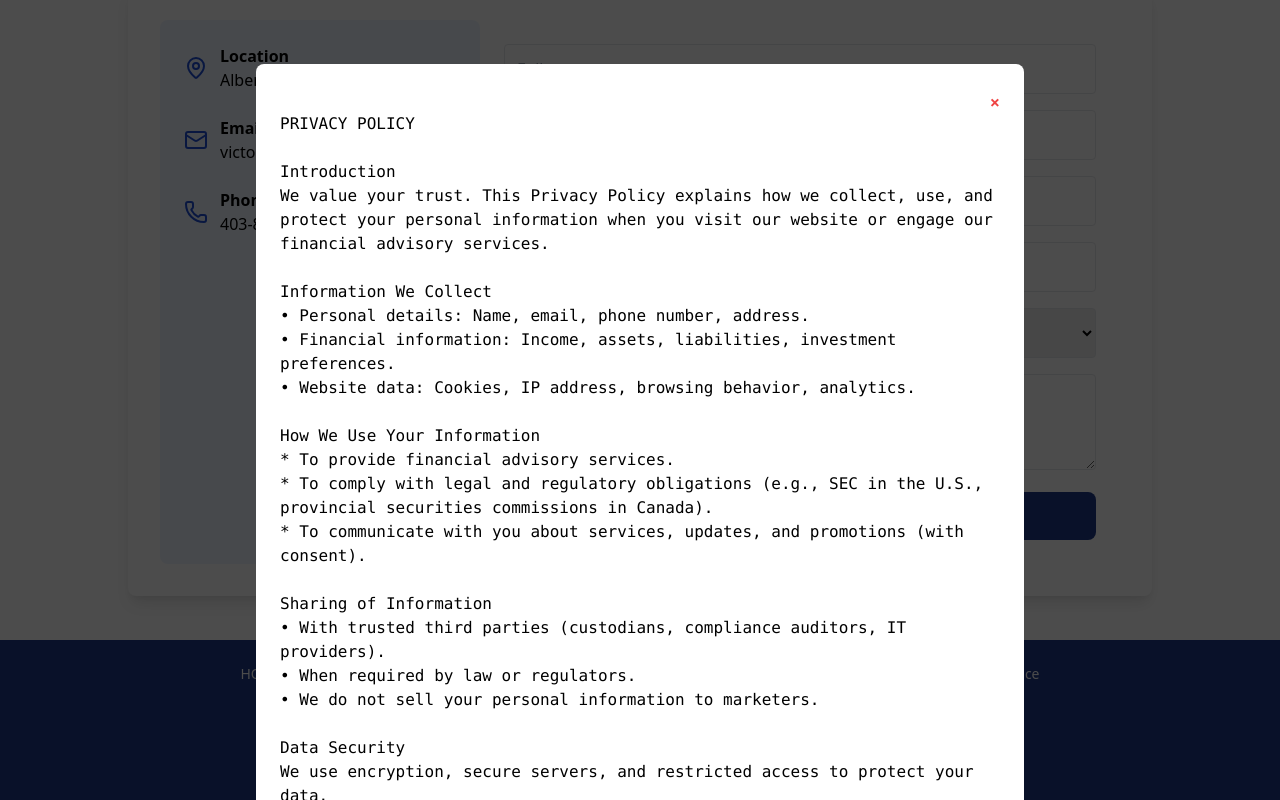
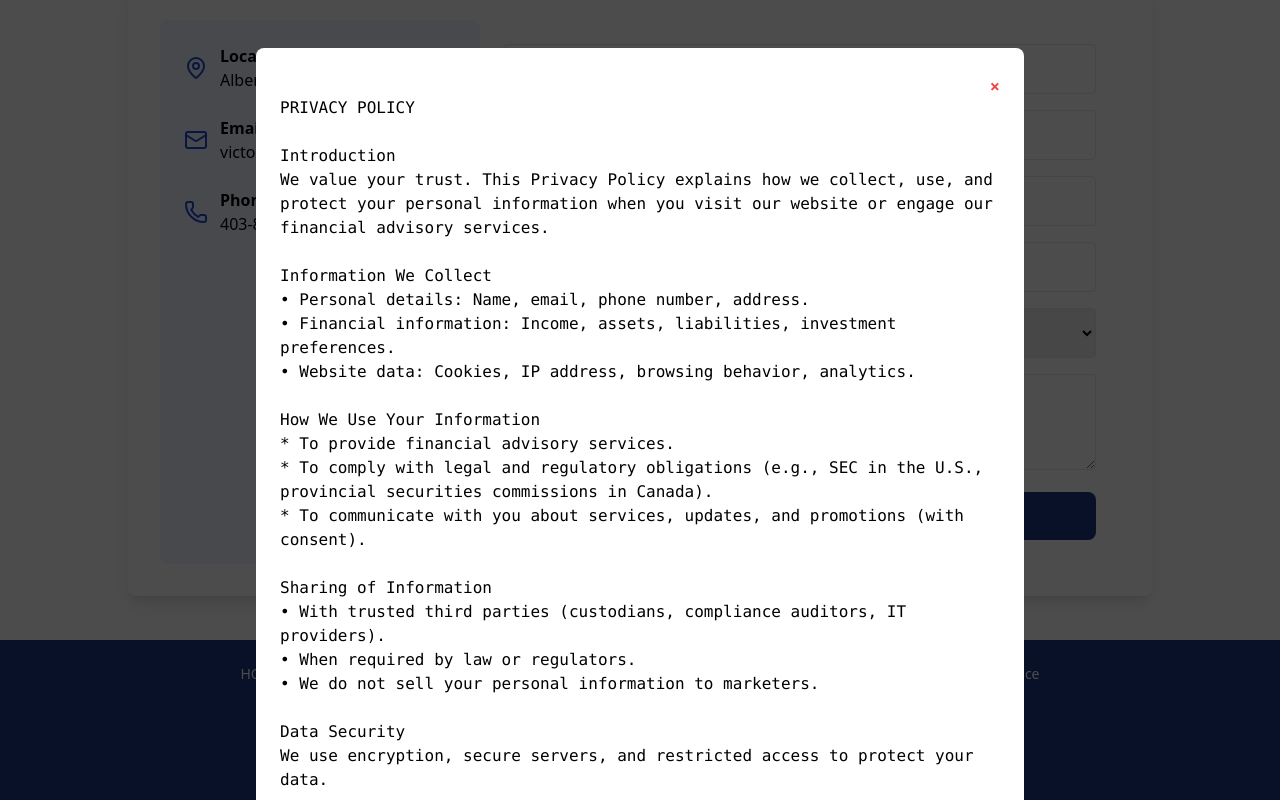
Before and after one commit to King-Slei/EziyiFinancial, a React (Vite) app: page / in a window 1280 px wide. Both pictures are taken after a click on the button "Privacy Policy". Shown: the part 2498-3298 px from the top of the page. Built offline with nearby package versions, Linux system fonts and the light colour scheme.

Commit message:
Update Footer.tsx

```diff
--- a/src/components/sections/Footer.tsx
+++ b/src/components/sections/Footer.tsx
@@ -205,18 +205,12 @@ We may update these Terms at any time. Continued use of our services after chang
             onClick={closePopup}
           >
             <div
-  className="bg-white text-black max-w-3xl w-full p-6 rounded-lg overflow-y-auto max-h-[80vh] self-start mt-4"
+  className="bg-white text-black max-w-3xl w-full p-6 rounded-lg overflow-y-auto max-h-[80vh]"
   onClick={(e) => e.stopPropagation()}
 >
-  <button
-    onClick={closePopup}
-    className="float-right text-red-500 font-bold text-lg"
-  >
-    ×
-  </button>
+  <button onClick={closePopup} className="float-right text-red-500 font-bold text-lg">×</button>
   <pre className="whitespace-pre-wrap">{popupContent}</pre>
-</div>
-          </div>
+</div>  </div>
         )}
       </footer>
     </>
```
